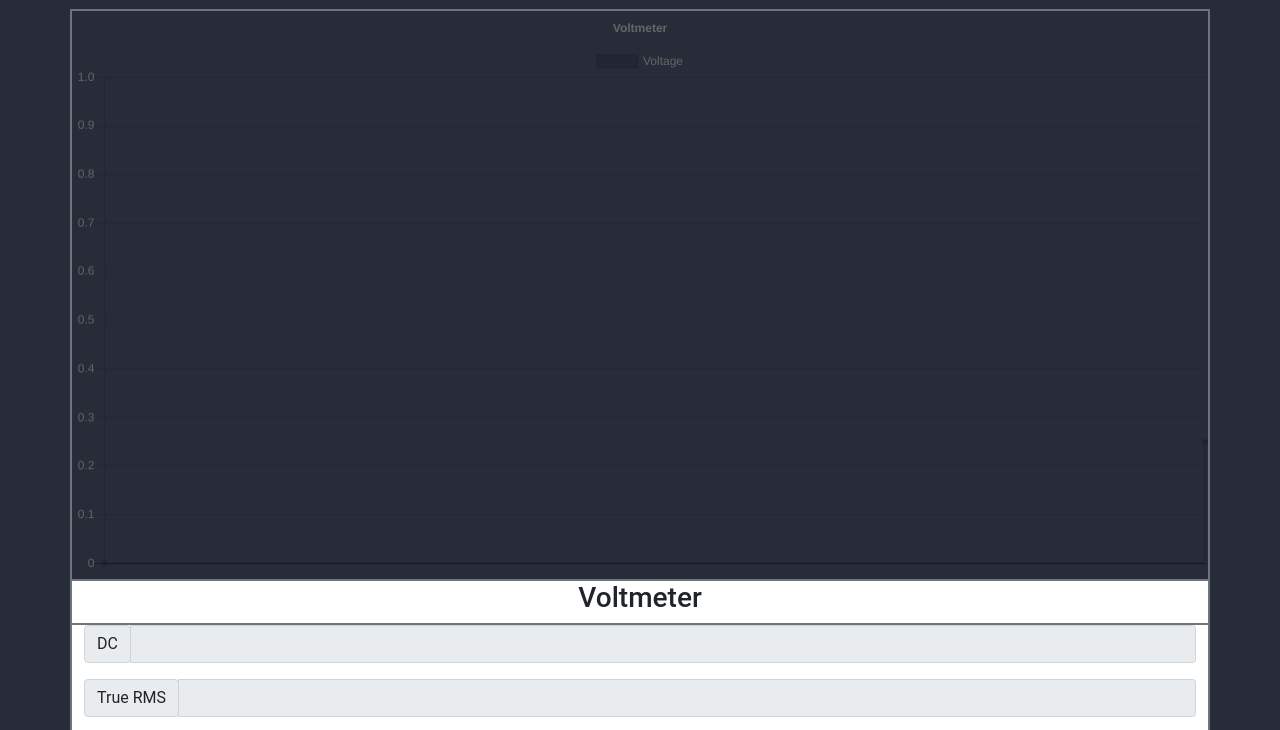
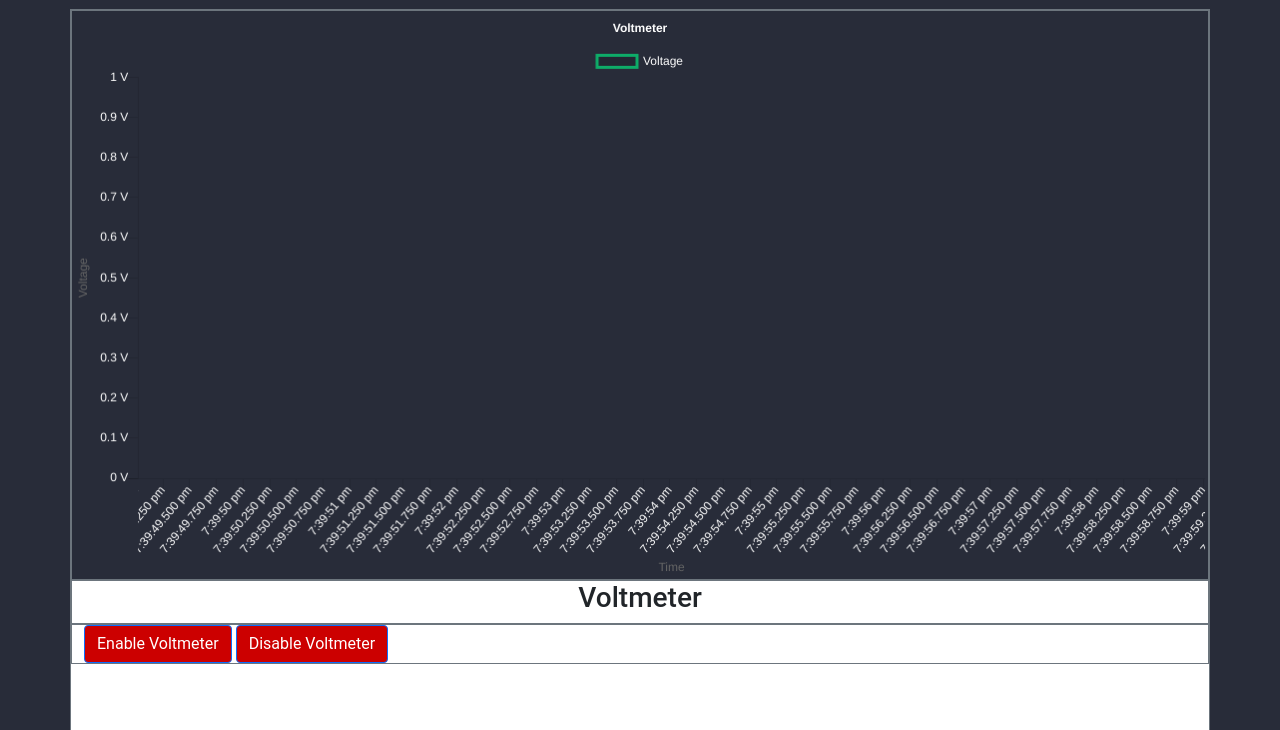
Before and after one commit to PSoysauce/TI-Innovator-Hub-Data-Acquisition-Tool, a plain HTML site: page voltmeter.html in a window 1280 px wide. Shown: the part 67-797 px from the top of the page. Drawn offline with nearby package versions, Linux system fonts and the light colour scheme.

Commit message:
Added test data for voltmeter and enable and disable buttons

```diff
--- a/voltmeter.html
+++ b/voltmeter.html
@@ -35,24 +35,112 @@
                     <div class="col-md-12 m-0 p-0 h-100 float-left border border-secondary">
                         <div class="row">
                             <div class="col-md-12">
-                                <canvas id="oscilloscopeChart" class="w-100 border bg-dark-custom border-secondary"></canvas>
+                                <canvas id="voltmeterChart" class="w-100 border bg-dark-custom border-secondary"></canvas>
                                 <script>
-                                    new Chart(document.getElementById("oscilloscopeChart"), {
+                                    new Chart(document.getElementById("voltmeterChart"), {
                                     type: 'line',
                                     data: {
                                         datasets: [{
                                             label: "Voltage",
-                                            data: [(0, 0), (1, .25), (0, .5), (1, .75), (0, 1)],
+                                            data: [],
                                             steppedLine: true,
+                                            borderColor: 'rgb(14, 173, 105)'
                                         }]
                                     },
                                     options: {
+                                        plugins: {
+                                            zoom: {
+                                                pan: {
+                                                    enabled: true,
+                                                    mode: 'x'
+                                                },
+                                                zoom: {
+                                                    enabled: true,
+                                                    mode: 'x'
+                                                }
+                                            }
+                                        },
                                         title: {
-                                        display: true,
-                                        text: 'Voltmeter'
+                                            display: true,
+                                            text: 'Voltmeter',
+                                            fontColor: 'rgb(255, 255, 255)',
+                                        },
+                                        legend: {
+                                            labels: {
+                                                defaultFontFamily:  "'Roboto', 'Franklin Gothic Medium', 'Tahoma', 'sans-serif",
+                                                fontColor: 'rgb(255, 255, 255)',
+                                            }
+                                        },
+                                        color: 'rgb(255, 255, 255)',
+                                        scales: {
+                                            yAxes: [{
+                                                gridLines: {
+                                                    drawOnChartArea: false,
+                                                },
+                                                ticks: {
+                                                    fontColor: 'rgb(255, 255, 255)',
+                                                    beginAtZero: true,
+                                                            callback: function(value, index, values) {
+                                                                return value + ' V';
+                                                            }
+                                                },
+                                                scaleLabel: {
+                                                            display: true,
+                                                            labelString: 'Voltage'
+                                                },
+                                                type: 'linear'
+                                            }],
+                                            xAxes: [{
+                                                gridLines: {
+                                                    drawOnChartArea: false,
+                                                },
+                                                ticks: {
+                                                    beginAtZero: true,
+                                                    fontColor: 'rgb(255, 255, 255)',
+                                                    beginAtZero: true,
+                                                    callback: function(value, index, values) {
+                                                        return value;
+                                                    }
+                                                },
+                                                type: 'realtime',
+                                                scaleLabel: {
+                                                    display: true,
+                                                    labelString: 'Time'
+                                                },
+                                                realtime: {
+                                                    onRefresh: function(chart) {
+                                                        chart.data.datasets.forEach(function(dataset) {
+                                                            dataset.data.push({
+                                                                x: Date.now(),
+                                                                y: getData()
+                                                            });
+                                                        });
+                                                    },
+                                                    delay: 2000,
+                                                }
+                                            }]
                                         },
                                         responsive: false
                                     }});
+
+                                    var display_data = false;
+
+                                    // random function to generate data between 0 and 10 V
+                                    function getData() {
+                                        if(display_data)
+                                            return Math.floor(Math.random() * 11);
+                                    }
+
+                                    // toggle the data on
+                                    function onData() {
+                                        display_data = true;
+                                    }
+
+                                    // toggle the data off
+                                    function offData() {
+                                        display_data = false;
+                                    }
+
                                 </script>
                             </div>
                         </div>
@@ -65,32 +153,8 @@
                                 </div>
                                 <div class="row m-0">
                                     <div class="col-md-12 border border-secondary">
-                                        <div class="input-group input-group-sm mb-3">
-                                            <div class="input-group-prepend">
-                                              <span class="input-group-text" id="inputGroup-sizing-sm">DC</span>
-                                            </div>
-                                            <input disabled type="text" class="form-control" aria-label="Small" aria-describedby="inputGroup-sizing-sm">
-                                        </div>
-                                        <div class="input-group input-group-sm mb-3">
-                                            <div class="input-group-prepend">
-                                              <span class="input-group-text" id="inputGroup-sizing-sm">True RMS</span>
-                                            </div>
-                                            <input disabled type="text" class="form-control" aria-label="Small" aria-describedby="inputGroup-sizing-sm">
-                                        </div>
-                                        <div class="input-group input-group-sm mb-3">
-                                            <div class="input-group-prepend">
-                                              <span class="input-group-text" id="inputGroup-sizing-sm">AC RMS</span>
-                                            </div>
-                                            <input disabled type="text" class="form-control" aria-label="Small" aria-describedby="inputGroup-sizing-sm">
-                                        </div>
-                                        <div class="row m-0">
-                                            <div class="col-md-12 border border-secondary">
-                                                <label for="customRange1" class="form-label">Voltage</label>
-                                                <input type="range" min="1" max="100" value="1" class="form-range" id="customRange1">
-                                            </div>
-                                        </div>
-                                        <button type="button" class="btn btn-primary">Enable Power Supply</button>
-                                        <button type="button" class="btn btn-primary">Disable Power Supply</button>
+                                        <button type="button" class="btn btn-primary" onclick="onData()">Enable Voltmeter</button>
+                                        <button type="button" class="btn btn-primary" onclick="offData()">Disable Voltmeter</button>
                                     </div>
                                 </div>
                             </div>
```
